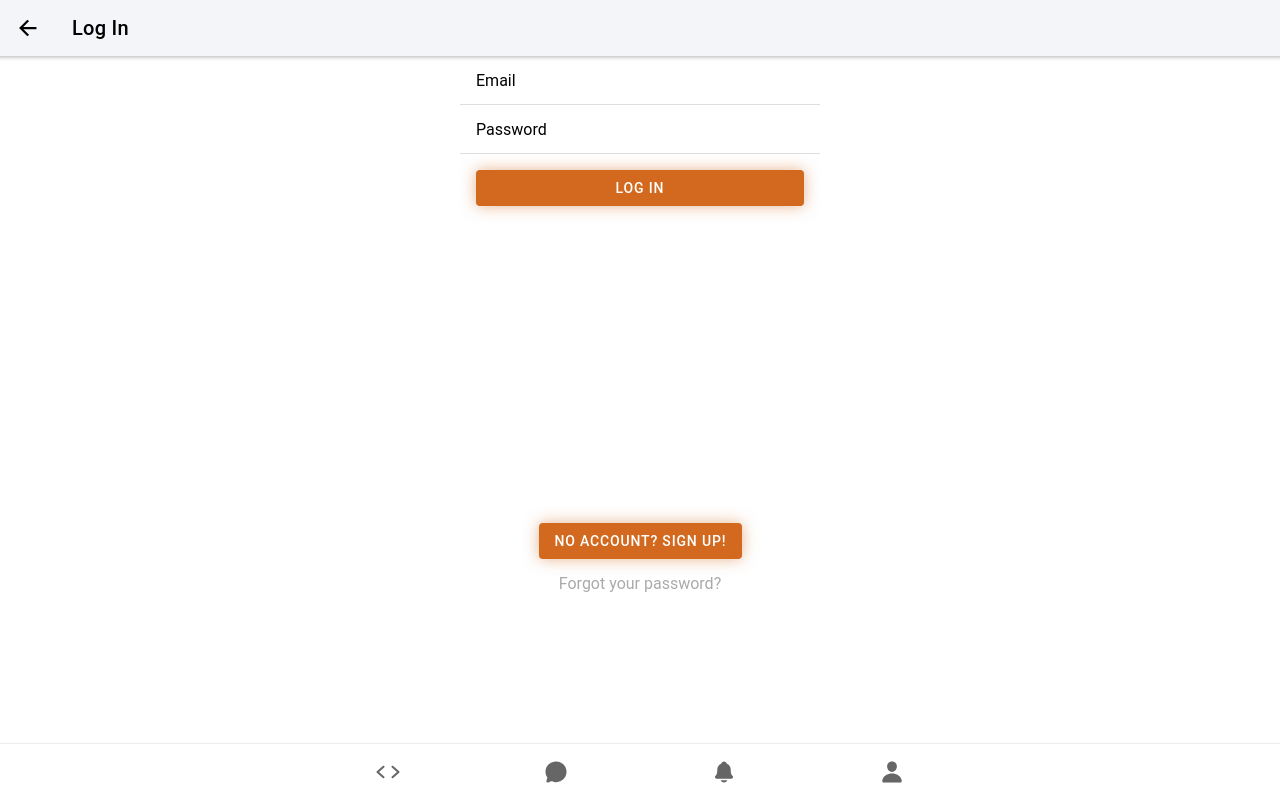
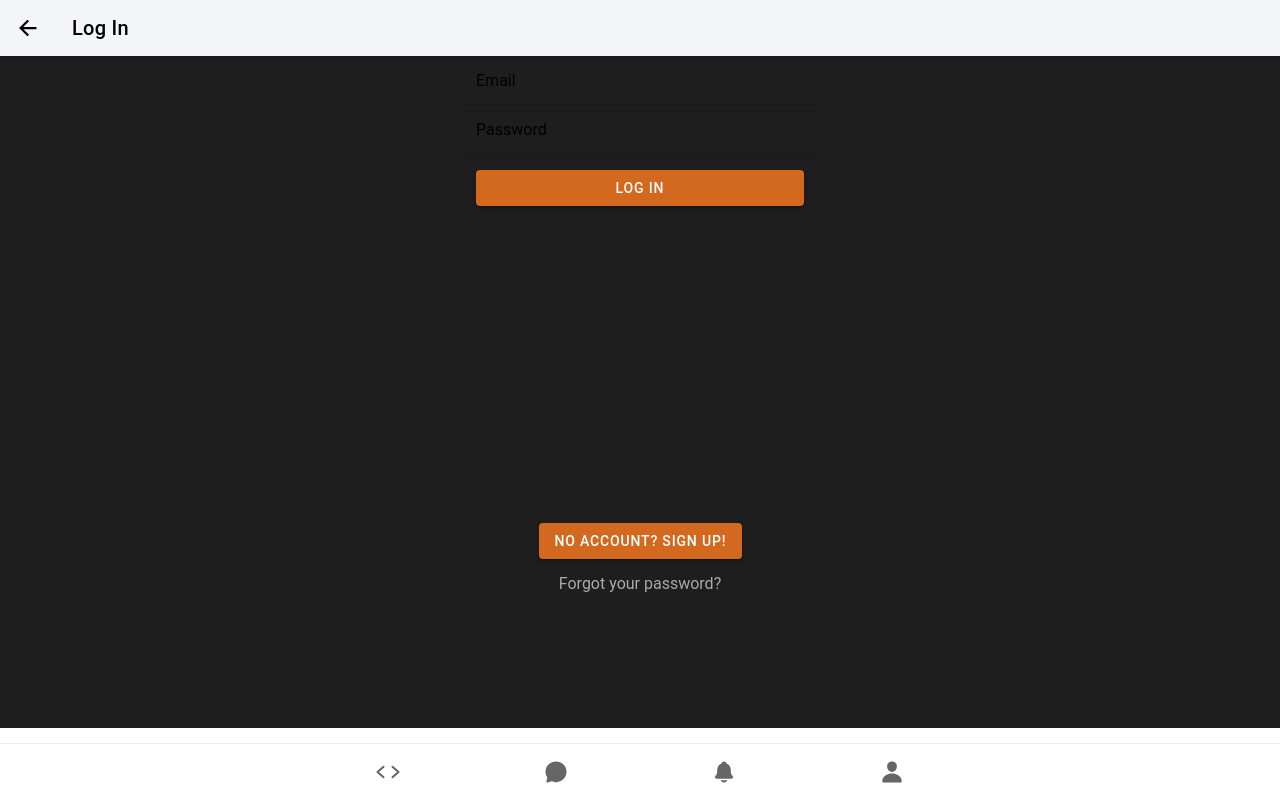
Before and after one commit to vbarcellos/tindev, a React (Create React App) app: page /app/login in a window 1280 px wide. Built offline with nearby package versions, Linux system fonts and the light colour scheme.

Commit message:
new layout

```diff
--- a/src/pages/Form.css
+++ b/src/pages/Form.css
@@ -2,6 +2,13 @@
   height: 100%;
   display: flex;
   justify-content: center;
+}
+
+form {
+  width: 100%;
+  height: 100%;
+  width: 100%;
+  background-color: #1e1e1e;
 }
 
 .form-div form {
@@ -10,30 +17,33 @@
   justify-content: center;
 }
 
-.item, .list, .item-content, .item-complex {
+.item,
+.list,
+.item-content,
+.item-complex {
   --ion-background-color: transparent !important;
 }
 
 .item .item-input {
-  background-color: white;
+  background-color: #1e1e1e;
 }
 
 .form-div ion-list {
-  background-color: white;
+  background-color: #1e1e1e;
 }
 
-.form-div .list-md{
+.form-div .list-md {
   padding-top: 0;
 }
 
 .form-div ion-label ion-input {
-  background-color: white ;
+  background-color: #1e1e1e;
 }
 
 .form-div .below-form {
   padding: 15px 0;
   text-align: center;
-  background-color: white;
+  background-color: #1e1e1e;
 }
 
 .form-div > .below-form {
--- a/src/pages/Home.css
+++ b/src/pages/Home.css
@@ -7,7 +7,7 @@
   flex-direction: column;
   align-items: center;
   height: 100%;
-  background: white;
+  background-color: #1e1e1e;
 
 }
 
@@ -39,7 +39,7 @@
 
 ion-button {
   --background: rgb(210, 105, 30);
-  --box-shadow: 0px 0px 15px rgba(210, 105, 30, 0.5);
+  /* --box-shadow: 0px 0px 15px rgba(210, 105, 30, 0.5); */
   --border-radius: 4px;
   --color: white;
 }
--- a/src/pages/ResetPassword.jsx
+++ b/src/pages/ResetPassword.jsx
@@ -56,10 +56,10 @@ export const ResetPassword = ({ history, match }) => {
           </IonItem>
           <IonButton expand="block" type="submit">Reset Password</IonButton>
         </IonList>
-      </form>
       <div className="below-form">
         <Link to='/app/login'>Back to login</Link>
       </div>
+      </form>
     </IonContent>
   </IonPage>
   );
```
Also changed, not shown: 1 other file (tests, documents, lock files or other folders).
